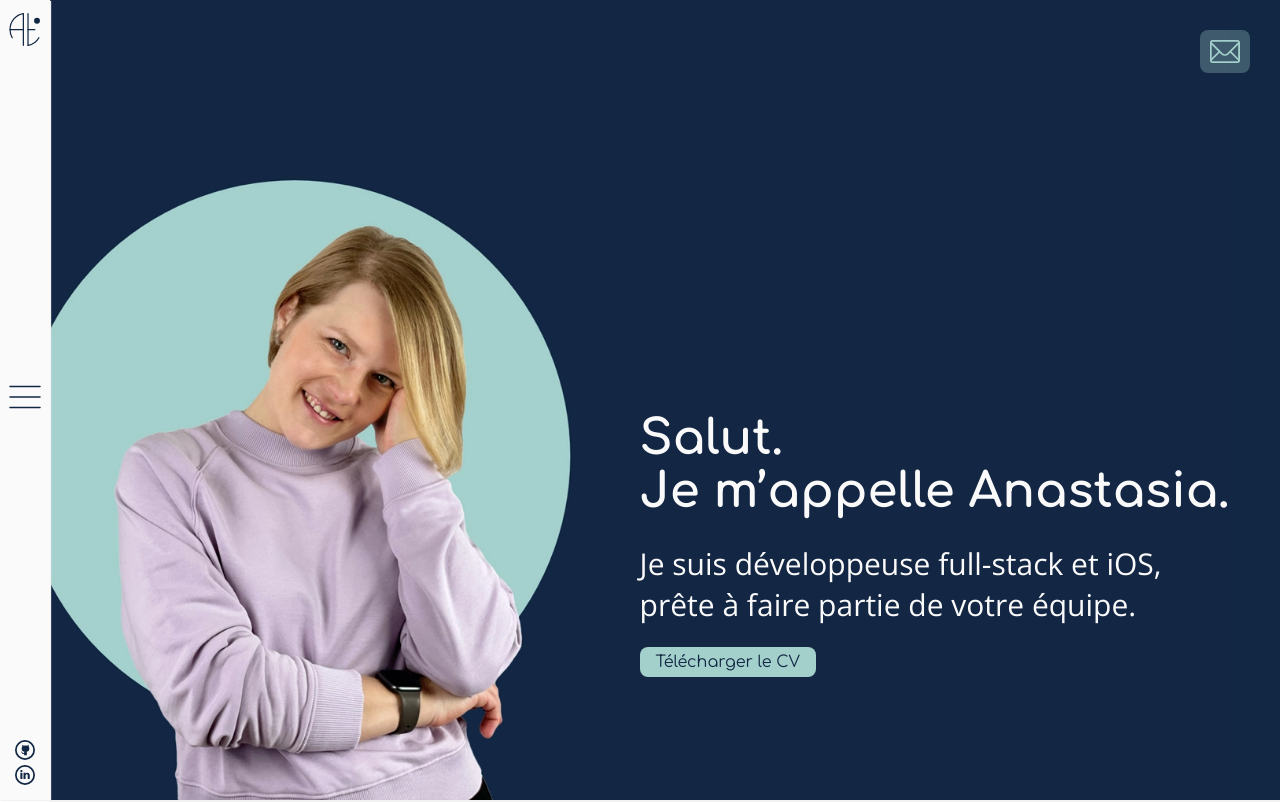
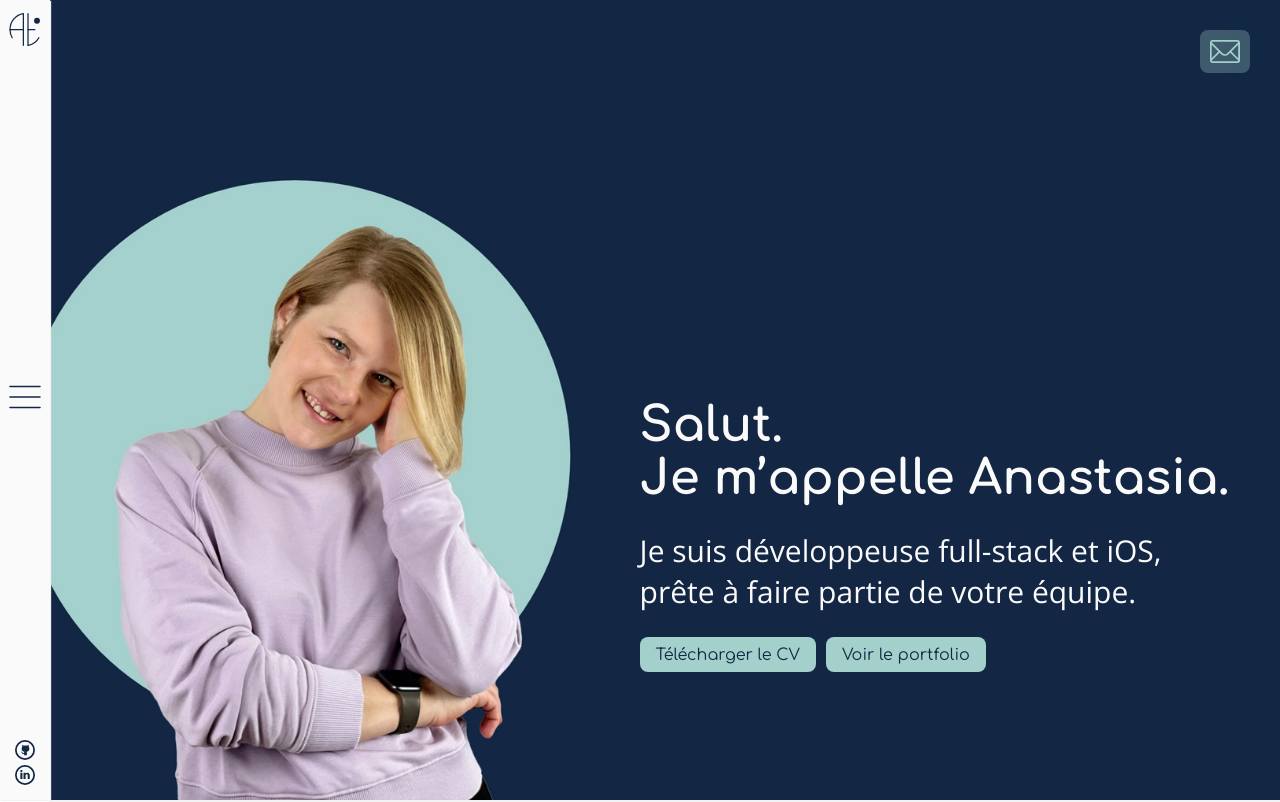
Before and after one commit to anatanczak/my-website-v2, a React (Create React App) app: page / in a window 1280 px wide. Shown: the top 802 px of the page. Built offline with nearby package versions, Linux system fonts and the light colour scheme; what i18next-xhr-backend would draw is missing.

Commit message:
add portfolio button to into component

```diff
--- a/src/Components/HomeComponent/IntroComponent/IntroComponent.tsx
+++ b/src/Components/HomeComponent/IntroComponent/IntroComponent.tsx
@@ -17,21 +17,24 @@ const IntroComponent: FunctionComponent<IntroComponentProps> = ({}) => {
         <h1 className="IntroductionAndPitchContainer-TextAndButtonContainer-MainTitle">
           {t('home.mainTitle')}
         </h1>
-        <h2
-          className="IntroductionAndPitchContainer-TextAndButtonContainer-Pitch"
-          onClick={() => {
-            console.log('clicking');
-          }}
-        >
+        <h2 className="IntroductionAndPitchContainer-TextAndButtonContainer-Pitch">
           {t('home.pitch')}
         </h2>
+        <div className="IntroductionAndPitchContainer-TextAndButtonContainer-ButtonsContainer">
           <a
             href="/files/cv_tanczak_fullstack.pdf"
-          className="IntroductionAndPitchContainer-TextAndButtonContainer-DownloadButton"
+            className="IntroductionAndPitchContainer-TextAndButtonContainer-ButtonsContainer-DownloadButton"
             download
           >
             {t('home.button.downloadResume')}
           </a>
+          <Link
+            className="IntroductionAndPitchContainer-TextAndButtonContainer-ButtonsContainer-DownloadButton"
+            to="/portfolio"
+          >
+            {t('home.button.viewPortfolio')}
+          </Link>
+        </div>
       </div>
     </div>
   );
--- a/src/Components/HomeComponent/IntroComponent/styles.scss
+++ b/src/Components/HomeComponent/IntroComponent/styles.scss
@@ -20,10 +20,15 @@
     &-Pitch {
       color: $main-white;
     }
-    &-DownloadButton {
-      @include pale-green-button;
-      color: $main-darkblue;
-      text-decoration: none;
+    &-ButtonsContainer {
+      display: flex;
+
+      &-DownloadButton {
+        @include pale-green-button;
+        color: $main-darkblue;
+        text-decoration: none;
+        margin-right: 10px;
+      }
     }
   }
 }
@@ -39,14 +44,20 @@
 
     &-TextAndButtonContainer {
       margin-top: 5vh;
-      margin-left: 40px;
-      margin-right: 40px;
+      margin-left: 20px;
+      margin-right: 20px;
 
       &-MainTitle {
         font: $mobile-h1;
       }
       &-Pitch {
         font: $mobile-pitch-font;
+      }
+
+      &-ButtonsContainer {
+        &-DownloadButton {
+          font: $button-mobile-font;
+        }
       }
     }
   }
@@ -58,8 +69,18 @@
     padding-top: 13vh;
 
     &-TextAndButtonContainer {
-      &-DownloadButton {
-        margin-top: 1em;
+      margin-left: 30px;
+      margin-right: 30px;
+      &-ButtonsContainer {
+        &-DownloadButton {
+          width: 45%;
+          text-align: center;
+          margin-bottom: 10px;
+          min-height: 30px;
+          display: flex;
+          align-items: center;
+          justify-content: center;
+        }
       }
     }
   }
@@ -116,6 +137,15 @@
       &-Pitch {
         font: $desktop-pitch-font;
       }
+
+      &-ButtonsContainer {
+        &-DownloadButton {
+          min-height: 35px;
+          display: flex;
+          align-items: center;
+          justify-content: center;
+        }
+      }
     }
   }
 }
--- a/src/_fonts.scss
+++ b/src/_fonts.scss
@@ -2,8 +2,11 @@
 $language-select-font: 700 12px 'Comfortaa', sans-serif;
 $menu-font: 700 16px 'Comfortaa', sans-serif;
 $hobbies-font: 400 14px 'Comfortaa', sans-serif;
+$footer-title: 400 16px 'Comfortaa', sans-serif;
+
+/* ------------- Button Fonts ---------------  */
 $button-font: 400 16px 'Comfortaa', sans-serif;
-$footer-title: 400 16px 'Comfortaa', sans-serif;
+$button-mobile-font: 400 12px 'Comfortaa', sans-serif;
 
 /* ------------- H1 Fonts ---------------  */
 $mobile-h1: 700 24px 'Comfortaa', sans-serif;
--- a/src/locales/fr/translation.json
+++ b/src/locales/fr/translation.json
@@ -9,6 +9,7 @@
   "home.mainTitle": "Salut.\nJe m’appelle Anastasia.",
   "home.pitch": "Je suis développeuse full-stack et iOS, prête à faire partie de votre équipe.",
   "home.button.downloadResume": "Télécharger le CV",
+  "home.button.viewPortfolio": "Voir le portfolio",
   "home.services.title": "Services.",
   "home.services.link": "Voir les réalisations",
   "home.services.webDevelopment.title": "Développement web",
```
Lines whose indentation alone changed are shown as unchanged.
